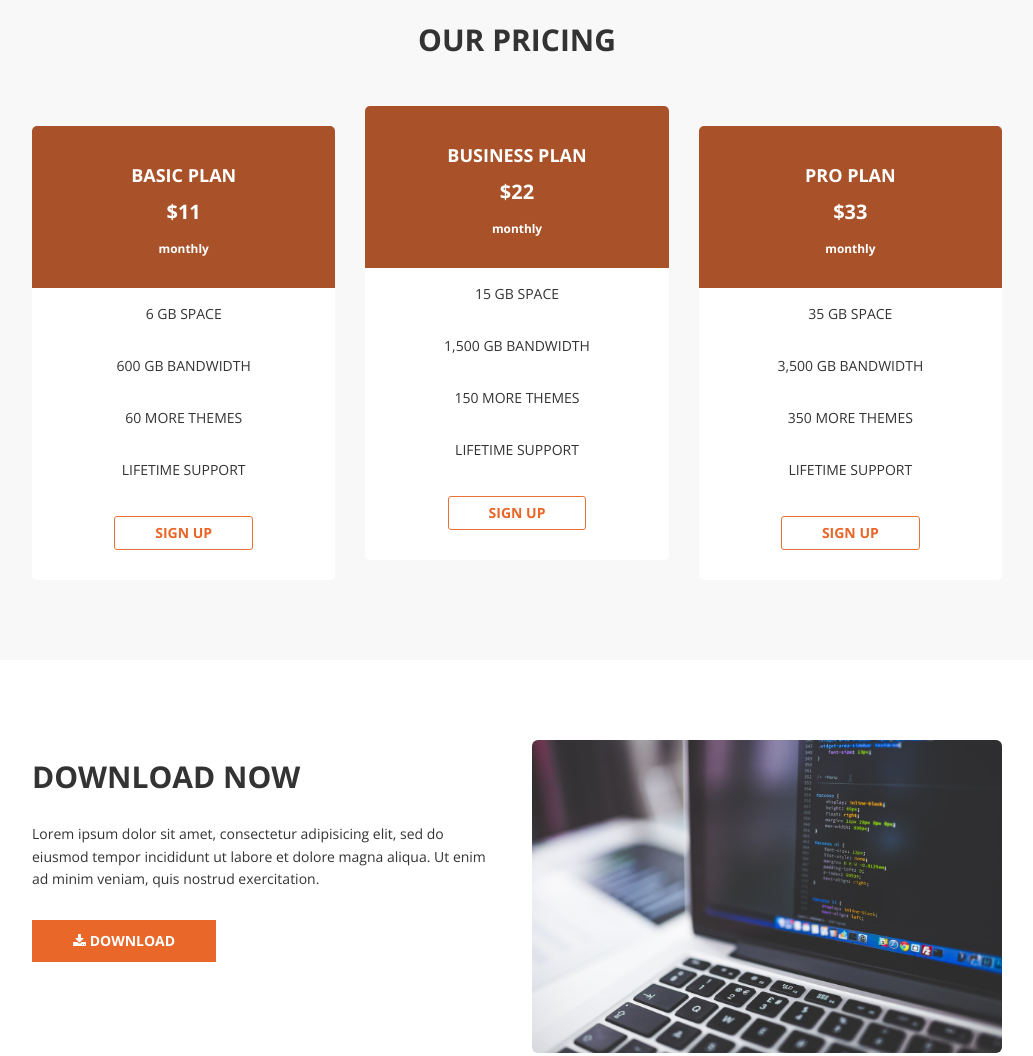
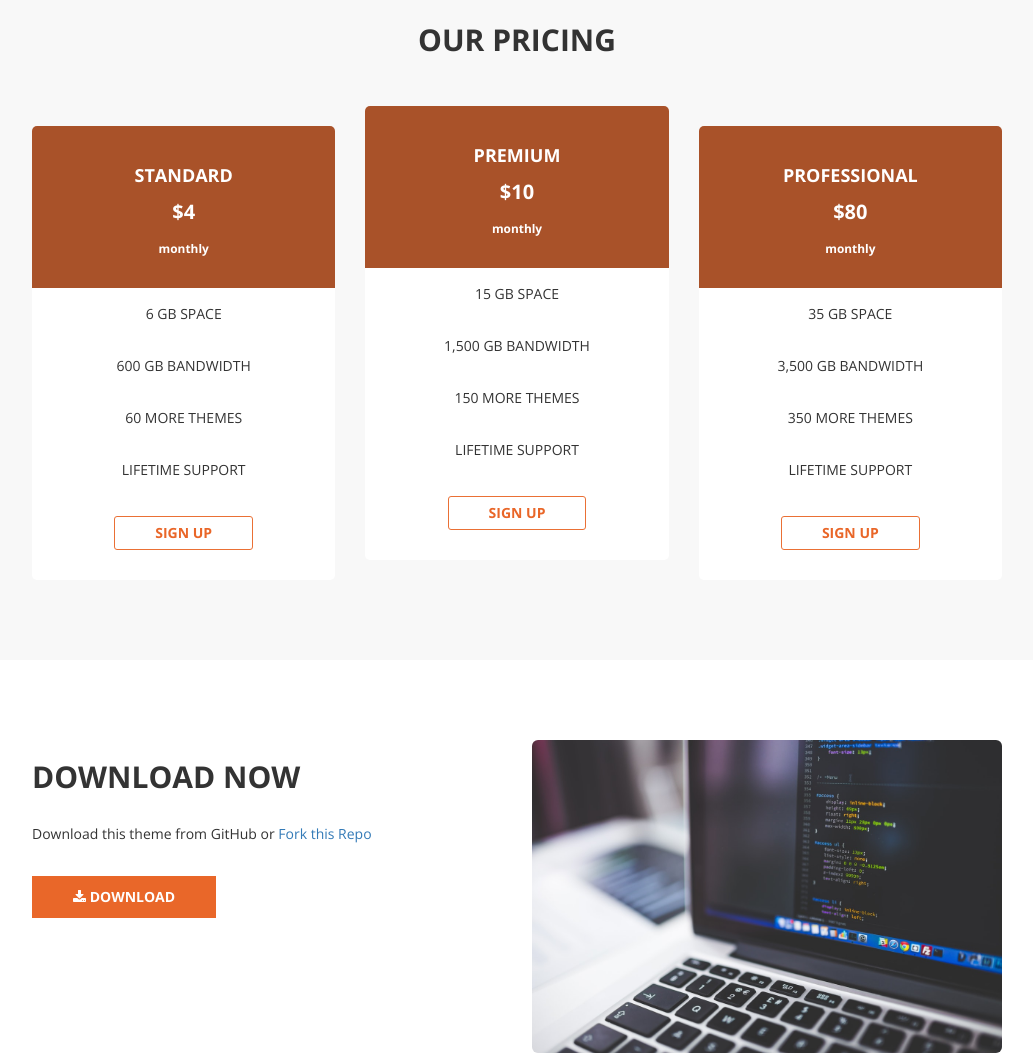
Before and after one commit to jgmuchiri/simple-html-landing-page, a plain HTML site: page index.html in a window 1280 px wide. Shown: the part 2251-3307 px from the top of the page, without its empty margins (123-1156 px from the left). Drawn offline with nearby package versions, Linux system fonts and the light colour scheme.

Commit message:
Added download link

```diff
--- a/index.html
+++ b/index.html
@@ -135,8 +135,8 @@
 					<div class="col-md-4 wow fadeIn" data-wow-delay="0.6s">
 						<div class="pricing text-uppercase">
 							<div class="pricing-title">
-								<h4>Basic Plan</h4>
-								<p>$11</p>
+								<h4>Standard</h4>
+								<p>$4</p>
 								<small class="text-lowercase">monthly</small>
 							</div>
 							<ul>
@@ -151,8 +151,8 @@
 					<div class="col-md-4 wow fadeIn" data-wow-delay="0.6s">
 						<div class="pricing active text-uppercase">
 							<div class="pricing-title">
-								<h4>Business Plan</h4>
-								<p>$22</p>
+								<h4>Premium</h4>
+								<p>$10</p>
 								<small class="text-lowercase">monthly</small>
 							</div>
 							<ul>
@@ -167,8 +167,8 @@
 					<div class="col-md-4 wow fadeIn" data-wow-delay="0.6s">
 						<div class="pricing text-uppercase">
 							<div class="pricing-title">
-								<h4>Pro Plan</h4>
-								<p>$33</p>
+								<h4>Professional</h4>
+								<p>$80</p>
 								<small class="text-lowercase">monthly</small>
 							</div>
 							<ul>
@@ -189,9 +189,13 @@
 				<div class="row">
 					<div class="col-md-6 wow fadeInLeft" data-wow-delay="0.6s">
 						<h2 class="text-uppercase">Download now</h2>
-						<p>Lorem ipsum dolor sit amet, consectetur adipisicing elit, sed do eiusmod tempor incididunt ut labore et dolore
-							magna aliqua. Ut enim ad minim veniam, quis nostrud exercitation. </p>
-						<button class="btn btn-primary text-uppercase"><i class="fa fa-download"></i> Download</button>
+						<p>
+							Download this theme from GitHub or
+							<a href="https://github.com/jgmuchiri/simple-landing-page">Fork this Repo</a>
+
+						</p>
+						<a href="https://github.com/jgmuchiri/simple-landing-page/archive/master.zip" class="btn btn-primary text-uppercase"><i
+							 class="fa fa-download"></i> Download</a>
 					</div>
 					<div class="col-md-6 wow fadeInRight" data-wow-delay="0.6s">
 						<img src="assets/img/software.jpeg" class="img-responsive img-rounded" alt="feature img">
```
